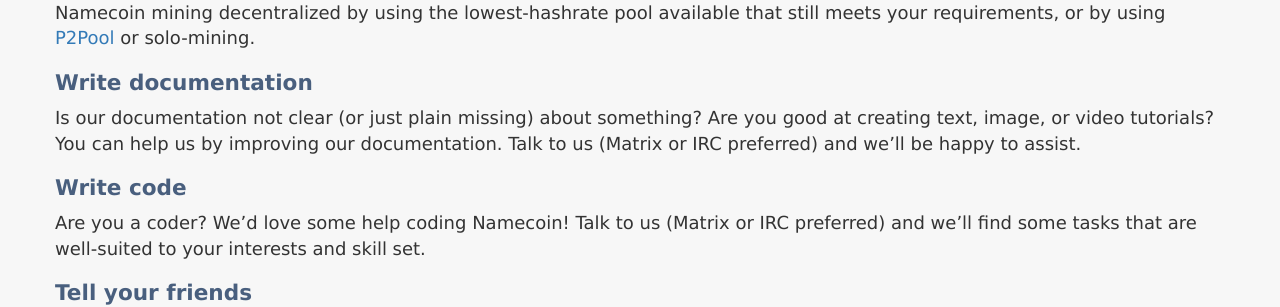
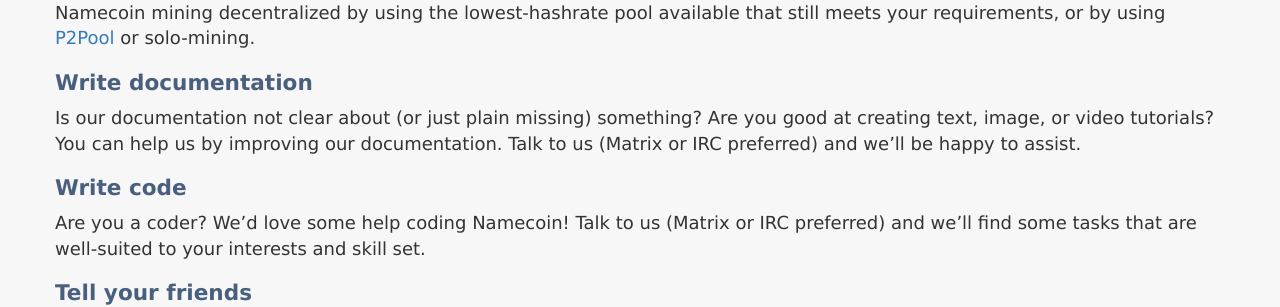
Before and after one commit to JeremyRand/namecoin.org, a Jekyll site: the page built from contribute/index.md, in a window 1280 px wide and 900 px high, scrolled down 881 px. Shown: the part 384-691 px from the top of the window. Built offline with Jekyll 4.4.1, drawn with Linux system fonts in a browser that asks for light colours; nearby versions of some CDN libraries; library files that are not in the unit come from our copies.

```diff
--- a/contribute/index.md
+++ b/contribute/index.md
@@ -40,7 +40,7 @@ Do you mine Bitcoin at a mining pool?  Consider using a Bitcoin mining pool that
 
 ## Write documentation
 
-Is our documentation not clear (or just plain missing) about something?  Are you good at creating text, image, or video tutorials?  You can help us by improving our documentation.  Talk to us (Matrix or IRC preferred) and we'll be happy to assist.
+Is our documentation not clear about (or just plain missing) something?  Are you good at creating text, image, or video tutorials?  You can help us by improving our documentation.  Talk to us (Matrix or IRC preferred) and we'll be happy to assist.
 
 ## Write code
 
```
